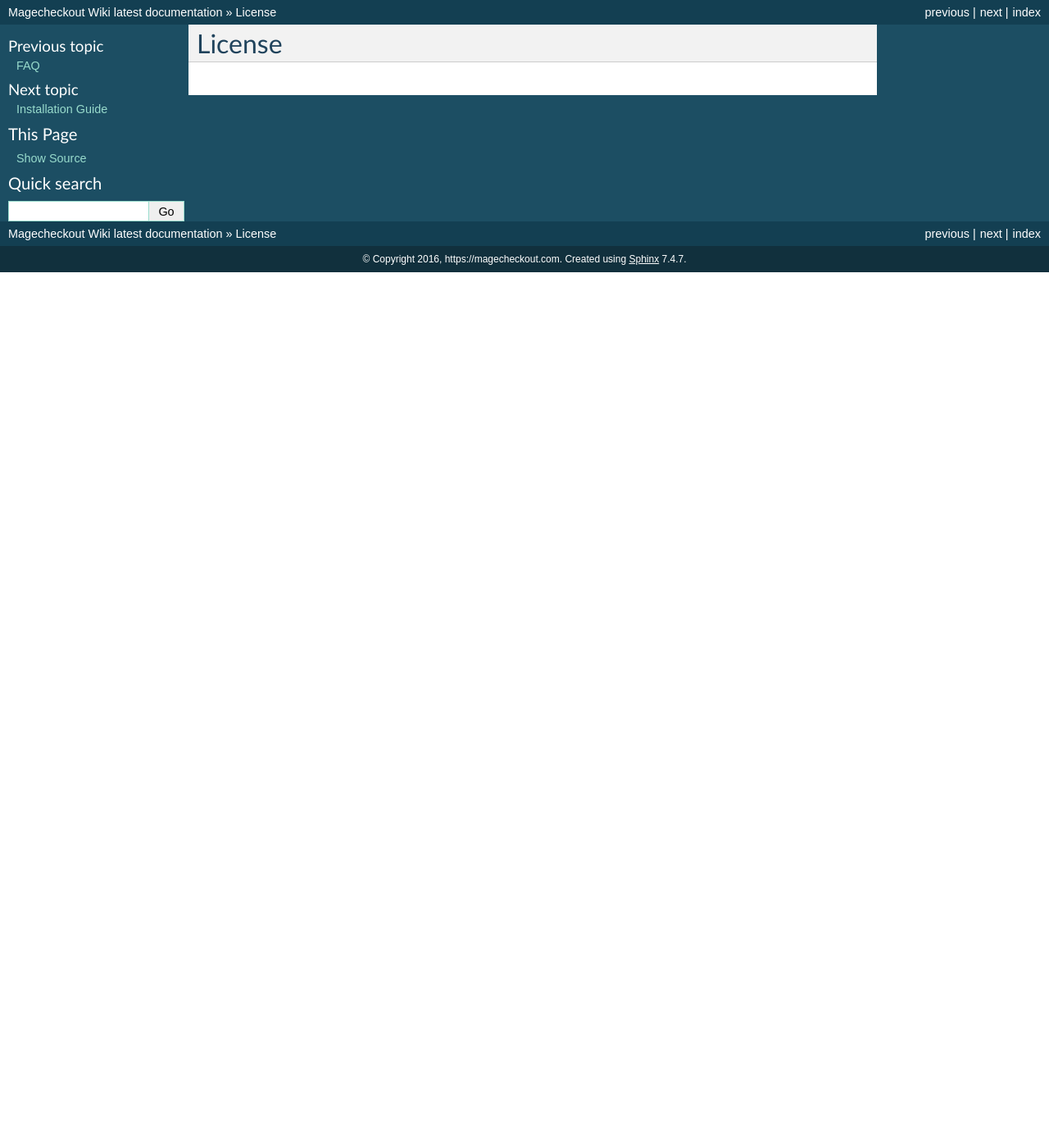
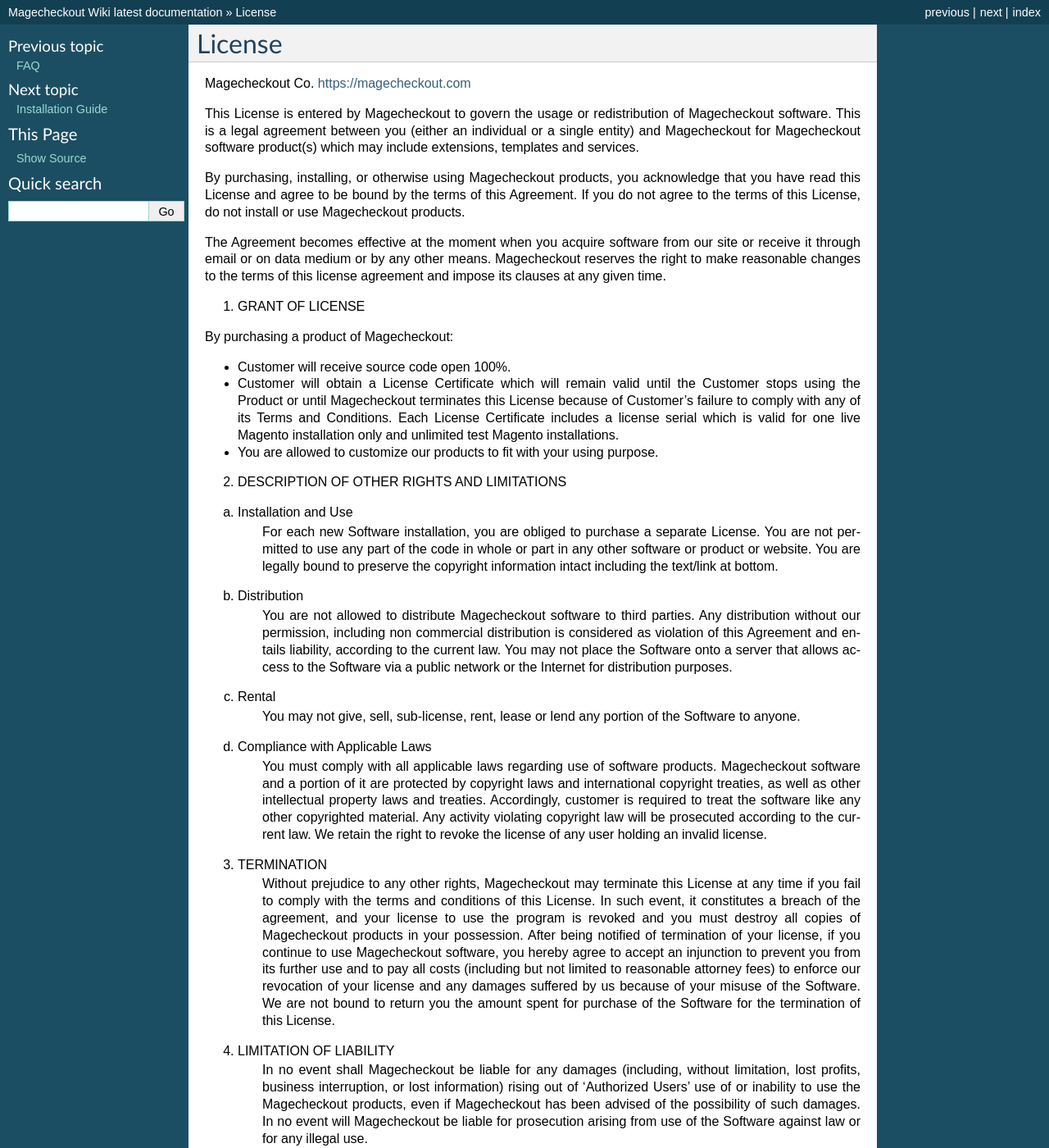
Before and after one commit to LindaThompson/wiki, a Sphinx documentation site: the page built from docs/general/license.rst, in a window 1280 px wide and 1400 px high. Shown: the whole window at 82% size. Built offline with Sphinx 7.4.7, drawn with Linux system fonts in a browser that asks for light colours; pages that are not in the unit, such as notebooks, are missing from menus.

Commit message:
update docs

```diff
--- a/docs/general/license.rst
+++ b/docs/general/license.rst
@@ -1,2 +1,86 @@
 License
 =======
+
+Magecheckout Co.
+https://magecheckout.com
+
+This License is entered by Magecheckout to govern the usage or redistribution of
+Magecheckout software. This is a legal agreement between you (either an individual
+or a single entity) and Magecheckout for Magecheckout software product(s) which may
+include extensions, templates and services.
+
+By purchasing, installing, or otherwise using Magecheckout products, you acknowledge
+that you have read this License and agree to be bound by the terms of this Agreement.
+If you do not agree to the terms of this License, do not install or use Magecheckout
+products.
+
+The Agreement becomes effective at the moment when you acquire software from
+our site or receive it through email or on data medium or by any other means.
+Magecheckout reserves the right to make reasonable changes to the terms of this
+license agreement and impose its clauses at any given time.
+
+1. GRANT OF LICENSE
+
+By purchasing a product of Magecheckout:
+
+• Customer will receive source code open 100%.
+
+• Customer will obtain a License Certificate which will remain valid until the Customer stops
+  using the Product or until Magecheckout terminates this License because of Customer's
+  failure to comply with any of its Terms and Conditions. Each License Certificate includes a
+  license serial which is valid for one live Magento installation only and unlimited
+  test Magento installations.
+
+• You are allowed to customize our products to fit with your using purpose.
+
+
+2. DESCRIPTION OF OTHER RIGHTS AND LIMITATIONS
+
+(a) Installation and Use
+	For each new Software installation, you are obliged to purchase a separate License.
+	You are not permitted to use any part of the code in whole or part in any other
+	software or product or website.
+	You are legally bound to preserve the copyright information intact including
+	the text/link at bottom.
+
+(b) Distribution
+	You are not allowed to distribute Magecheckout software to third parties.
+	Any distribution without our permission, including non commercial distribution
+	is considered as violation of this Agreement and entails liability, according to
+	the current law. You may not place the Software onto a server that allows access
+	to the Software via a public network or the Internet for distribution purposes.
+
+(c) Rental
+	You may not give, sell, sub-license, rent, lease or lend any portion of the
+	Software to anyone.
+
+(d) Compliance with Applicable Laws
+	You must comply with all applicable laws regarding use of software products.
+	Magecheckout software and a portion of it are protected by copyright laws and
+	international copyright treaties, as well as other intellectual property laws
+	and treaties. Accordingly, customer is required to treat the software like
+	any other copyrighted material. Any activity violating copyright law will be
+	prosecuted according to the current law. We retain the right to revoke the license
+	of any user holding an invalid license.
+
+3. TERMINATION
+	Without prejudice to any other rights, Magecheckout may terminate this License at
+	any time if you fail to comply with the terms and conditions of this License.
+	In such event, it constitutes a breach of the agreement, and your license to use
+	the program is revoked and you must destroy all copies of Magecheckout products in
+	your possession.
+	After being notified of termination of your license, if you continue to use
+	Magecheckout software, you hereby agree to accept an injunction to prevent you
+	from its further use and to pay all costs (including but not limited to reasonable
+	attorney fees) to enforce our revocation of your license and any damages suffered
+	by us because of your misuse of the Software.
+	We are not bound to return you the amount spent for purchase of the Software for
+	the termination of this License.
+
+4. LIMITATION OF LIABILITY
+	In no event shall Magecheckout be liable for any damages (including, without limitation,
+	lost profits, business interruption, or lost information) rising out of 'Authorized Users'
+	use of or inability to use the Magecheckout products, even if Magecheckout has been advised of
+	the possibility of such damages.
+	In no event will Magecheckout be liable for prosecution arising from use of the Software
+	against law or for any illegal use.
--- a/docs/index.rst
+++ b/docs/index.rst
@@ -3,7 +3,7 @@
 
 
 .. toctree::
-    :maxdepth: 2
+    :maxdepth: 1
     :glob:
     :caption: General
 
@@ -33,7 +33,7 @@
    :maxdepth: 2
    :caption: Services
 
-   services/*
+   services/index
 
 
 
```
